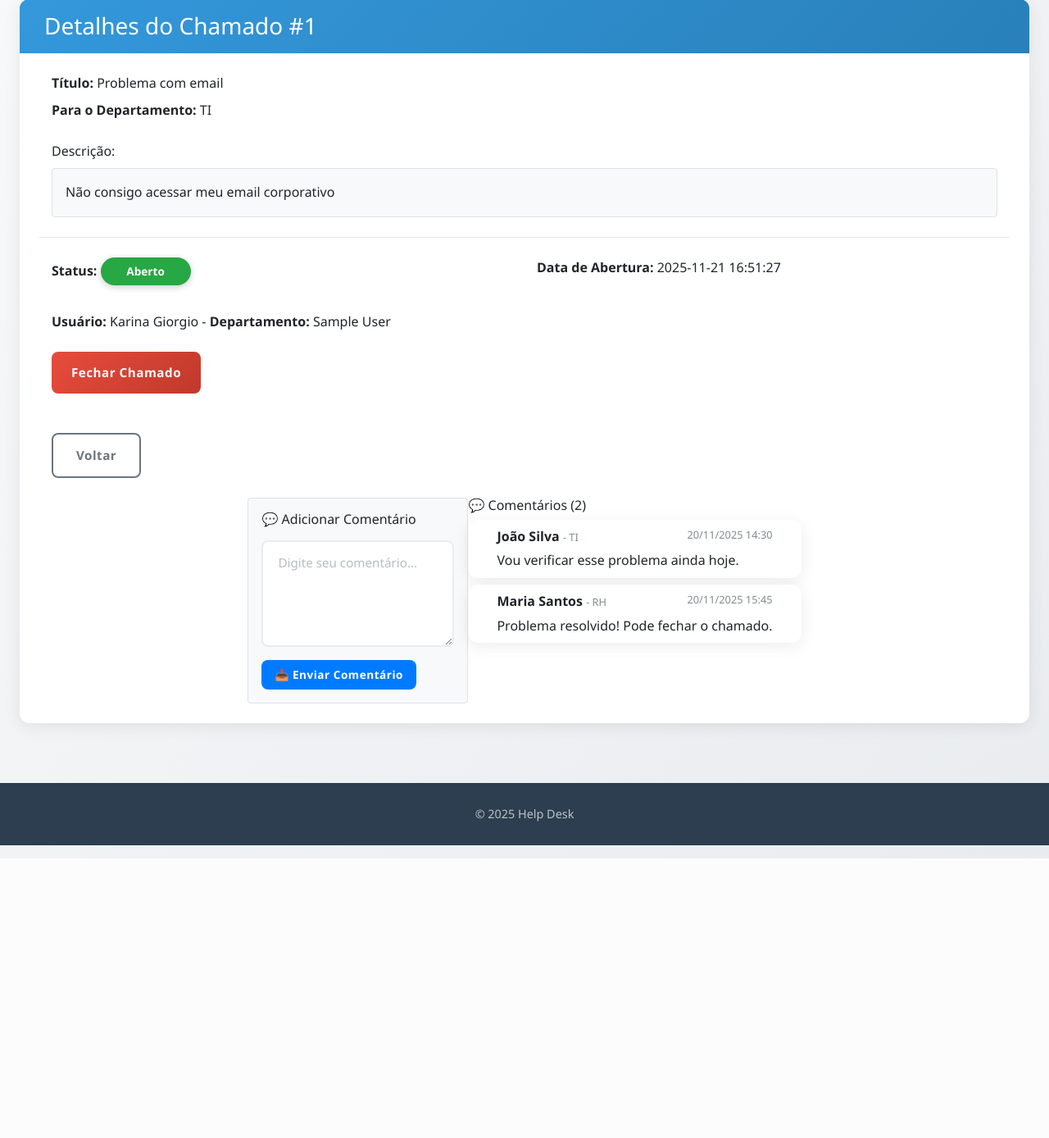
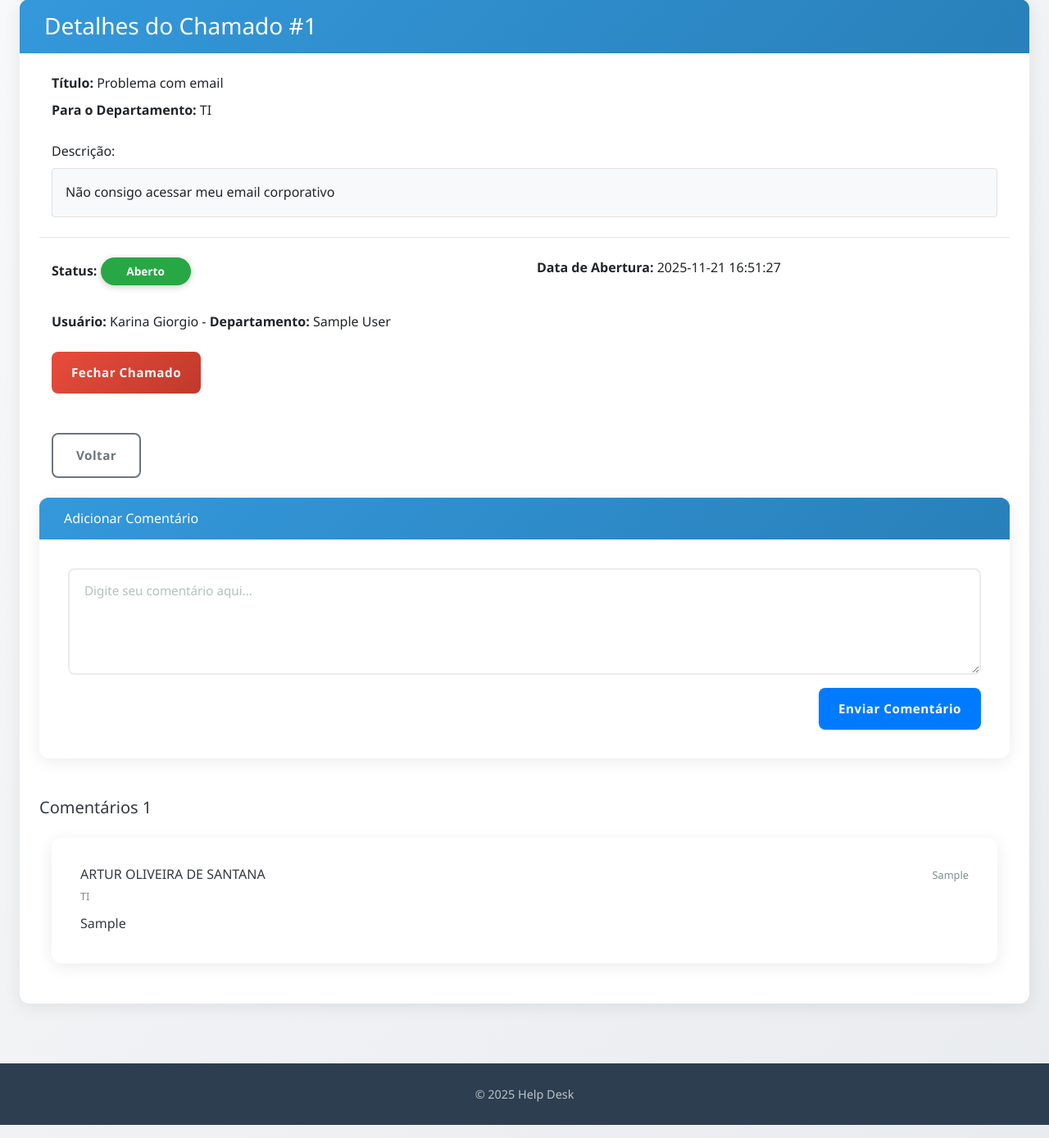
Before and after one commit to ArturOSantana/Central42, a PHP site: page /ver_chamado.php?id=1 in a window 1280 px wide. Shown: the part 108-1496 px from the top of the page at 82% size. Before the commit the page ends 1155 px from the top, so only its background shows below. Run offline with PHP 8.4, Linux system fonts and the light colour scheme; the visitor is signed in with stand-in values (Sample User, id 1); data comes from the database, SQL or seed files in the repository; tables that the repository leaves empty or names only in its code hold one stand-in row (values such as "Sample post").

Commit message:
Adicionei a área de comentario

```diff
--- a/avaliar_chamado.php
+++ b/avaliar_chamado.php
@@ -1,4 +1,5 @@
-
+<?php $avaliacao = new Feedback("", "", "", "");
+$avaliou = $avaliacao->vericarFeedback($con, $chamado["id_chamado"]) ?>
 <?php if ($chamado['status'] == 'Fechado') { ?>
 
     <?php if ($avaliou == true) { ?>
@@ -14,13 +15,12 @@
             </div>
             <p>Comentário: </p>
             <p class="border rounded p-2 bg-white"> <?php if (empty($avaliou["comentario"])) {
-                                                                    echo "O USUARIO NÃO ADICIONOU COMENTARIO" . "</p>" ?>
-                                                                <?php } else {
+                                                        echo "O USUARIO NÃO ADICIONOU COMENTARIO" . "</p>" ?> <?php } else {
                                                                                                     echo $avaliou["comentario"] . "</p>" ?>
                 <?php }
                                                                                                 "</p>" ?>
 
-                <?php }  elseif ($chamado["id_usuario"] == $_SESSION["id"]){?>
+            <?php } elseif ($chamado["id_usuario"] == $_SESSION["id"]) { ?>
             <form action="enviar_feedback.php" method="POST">
 
                 <!--ENVIA O ID DO CHAMADO PARA O FEEDBACK -->
@@ -56,11 +56,11 @@
             </form>
 
 
-                    <?php } else {?>
-                        <div  class="mt-4 p-3 border rounded bg-light>
-                        <p class="text-muted mb-0"> Chamado ainda não avaliado </p>
+        <?php } else { ?>
+            <div class="mt-4 p-3 border rounded bg-light>
+                        <p class=" text-muted mb-0"> Chamado ainda não avaliado </p>
             </div>
-                        <?php }?>
+        <?php } ?>
     <?php } ?>
 
 
--- /dev/null
+++ b/exibir_comentarios.php
@@ -0,0 +1,72 @@
+<?php if ($chamado["status"] == "Aberto"){ ?>
+    <div class="mt-4">
+        <div class="card border-0 shadow-sm">
+            <div class="card-header bg-primary text-white py-3">
+                <h6 class="mb-0 fw-bold"><i class="fas fa-comment me-2"></i>Adicionar Comentário</h6>
+            </div>
+            <div class="card-body">
+                <form action="registrar_comentario.php" method="POST">
+                    <input type="hidden" name="id_chamado" value="<?php echo $id_chamado; ?>">
+
+                    <div class="mb-3">
+                        <textarea class="form-control" name="comentario" rows="4"
+                            placeholder="Digite seu comentário aqui..." required></textarea>
+                    </div>
+
+                    <div class="d-flex justify-content-end">
+                        <button type="submit" class="btn btn-primary px-4">
+                            <i class="fas fa-paper-plane me-2"></i>Enviar Comentário
+                        </button>
+                    </div>
+                </form>
+            </div>
+        </div>
+    </div>
+<?php } ?>
+
+<div class="mt-5">
+    <div class="d-flex align-items-center mb-4">
+        <h5 class="mb-0 fw-bold text-dark">
+            <i class="fas fa-comments me-2"></i>Comentários <?php echo count($comentarios); ?>
+        </h5>
+        <br>
+
+    </div>
+
+    <?php if (empty($comentarios)){ ?>
+        <div class="text-center py-5">
+            <i class="fas fa-comment-slash text-muted fa-3x mb-3"></i>
+            <p class="text-muted mb-0">Nenhum comentário ainda.</p>
+        </div>
+    <?php } else { ?>
+        <div class="row g-3">
+            <?php foreach ($comentarios as $comment){ ?>
+                <div class="col-12">
+                    <div class="card border-0 shadow-sm h-90">
+                        <div class="card-body">
+                            <div class="d-flex justify-content-between align-items-start mb-2">
+                                <div class="d-flex align-items-center">
+                                    <div>
+                                        <h6 class="mb-1 fw-bold text-dark"><?php echo $comment['nome']; ?></h6>
+                                        <small class="text-muted">
+                                            <i class="fas fa-building me-1"></i>
+                                            <?php echo $comment['nome_departamento']; ?>
+                                        </small>
+                                    </div>
+                                </div>
+                                <small class="text-muted">
+                                    <i class="far fa-clock me-1"></i>
+                                    <?php echo ($comment["data_comentario"]); ?>
+                                </small>
+                            </div>
+
+                            <div class="border-start border-3 border-primary ps-3">
+                                <p class="mb-0 text-dark lh-base"><?php echo $comment["comentario"]; ?></p>
+                            </div>
+                        </div>
+                    </div>
+                </div>
+            <?php }; ?>
+        </div>
+    <?php } ?>
+</div>
--- a/home.php
+++ b/home.php
@@ -56,7 +56,7 @@ include "cabecalho_logado.php";
                   <a href="gerenciar_usuarios.php">
                     <img src="img/gerenciar_usuarios.png" alt="Gerenciar Usuários" class="img-fluid" style="max-width:150px;">
                   </a>
-                  <p class="mt-2">Gerenciar Usuários</p>
+                  <p class="mt-4">Gerenciar Usuários</p>
                 </div>
               <?php } ?>
             </div>
--- a/ver_chamado.php
+++ b/ver_chamado.php
@@ -3,13 +3,14 @@ include "cabecalho_logado.php";
 include "conn.php";
 include "classes/Chamado.php";
 include "classes/Feedback.php";
+include "classes/Comentarios.php";
 
 $id_chamado = $_GET['id'];
 
 $chamados = new Chamado();
 $chamado = $chamados->visualizarChamado($con, $id_chamado);
-$avaliacao = new Feedback("", "", "", "");
-$avaliou = $avaliacao->vericarFeedback($con, $chamado["id_chamado"])
+ $modelo = new Comentarios("", "", "");
+ $comentarios = $modelo->mostrarComentarios($con,$id_chamado);
 ?>
 
 <main class="container-fluid px-4 py-4">
@@ -75,56 +76,10 @@ $avaliou = $avaliacao->vericarFeedback($con, $chamado["id_chamado"])
             <div class="row mt-4">
                 <div class="col-12">
                     <?php include "avaliar_chamado.php"; ?>
-                    <!-- FORMULÁRIO DE COMENTÁRIO -->
-                    <div class="mt-4 p-3 border rounded bg-light">
-                        <h6 class="mb-3">💬 Adicionar Comentário</h6>
-                        <form action="adicionar_comentario.php" method="POST">
-                            <input type="hidden" name="id_chamado" value="123"> <!-- ID será preenchido via PHP depois -->
+                </div>
+                   <?php include "exibir_comentarios.php"; ?>
 
-                            <div class="mb-3">
-                                <textarea class="form-control" name="comentario" rows="3"
-                                    placeholder="Digite seu comentário..." required></textarea>
-                            </div>
 
-                            <button type="submit" class="btn btn-primary btn-sm">
-                                📤 Enviar Comentário
-                            </button>
-                        </form>
-                    </div>
-
-                    <!-- LISTA DE COMENTÁRIOS (EXEMPLO ESTÁTICO) -->
-                    <div class="mt-4">
-                        <h6>💬 Comentários (2)</h6>
-
-                        <!-- Comentário 1 -->
-                        <div class="card mb-2">
-                            <div class="card-body py-2">
-                                <div class="d-flex justify-content-between align-items-start">
-                                    <div>
-                                        <strong>João Silva</strong>
-                                        <small class="text-muted">- TI</small>
-                                    </div>
-                                    <small class="text-muted">20/11/2025 14:30</small>
-                                </div>
-                                <p class="mb-0 mt-1">Vou verificar esse problema ainda hoje.</p>
-                            </div>
-                        </div>
-
-                        <!-- Comentário 2 -->
-                        <div class="card mb-2">
-                            <div class="card-body py-2">
-                                <div class="d-flex justify-content-between align-items-start">
-                                    <div>
-                                        <strong>Maria Santos</strong>
-                                        <small class="text-muted">- RH</small>
-                                    </div>
-                                    <small class="text-muted">20/11/2025 15:45</small>
-                                </div>
-                                <p class="mb-0 mt-1">Problema resolvido! Pode fechar o chamado.</p>
-                            </div>
-                        </div>
-                    </div>
-                </div>
             </div>
         </div>
     </div>
```
Also changed, not shown: classes/Comentarios.php (+41 -17 lines), registrar_comentario.php (added, +23 -0 lines). Lines whose indentation alone changed are shown as unchanged.
